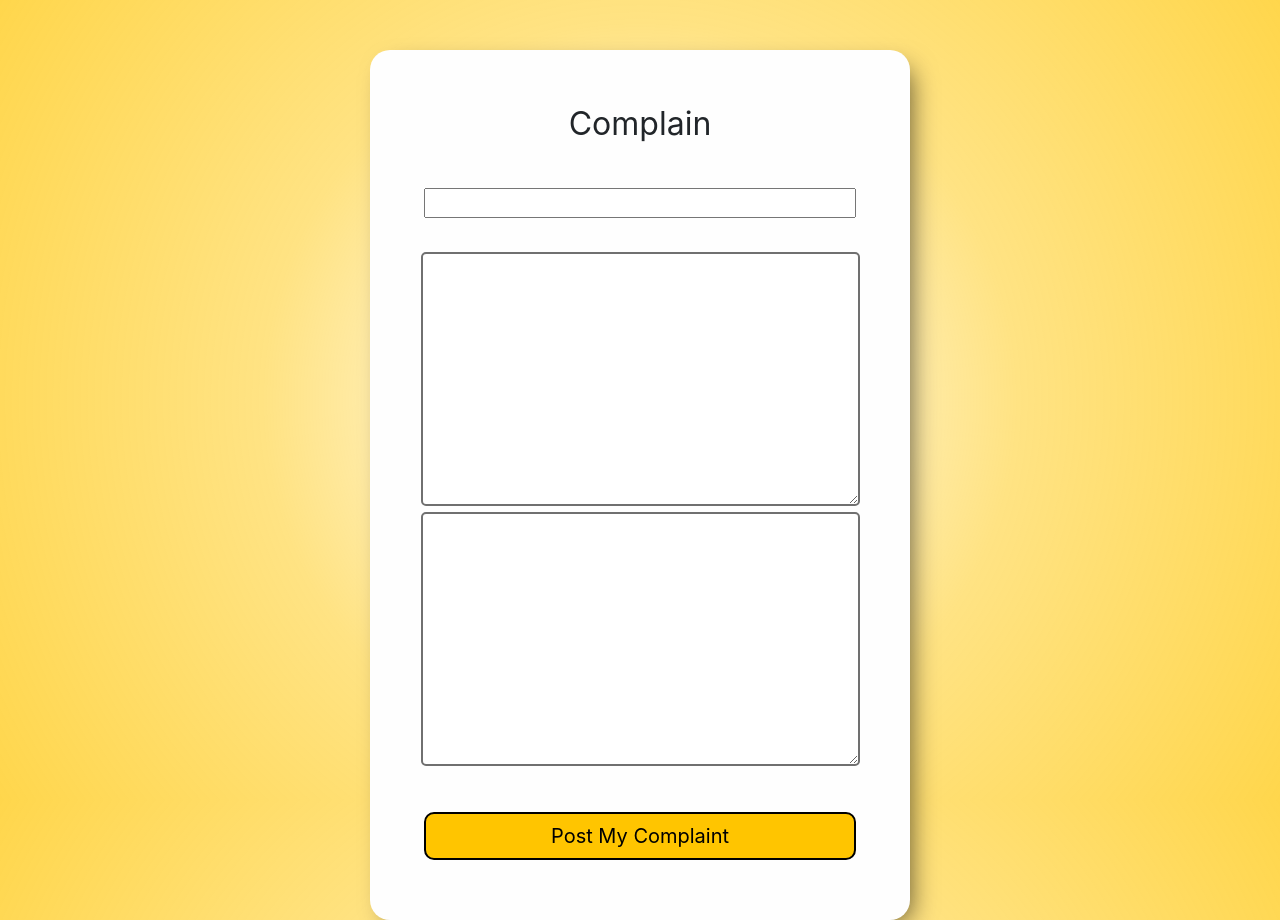
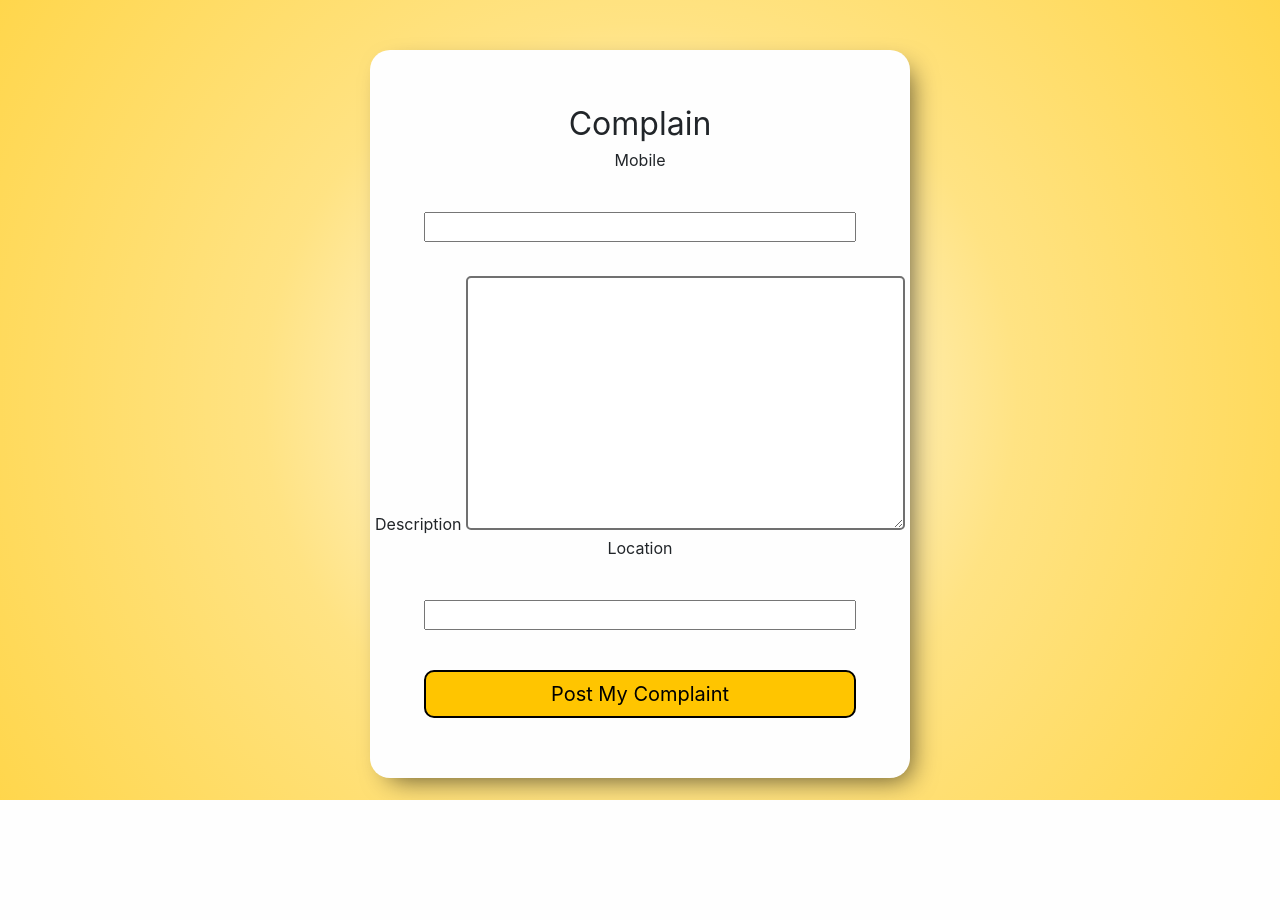
Before and after one commit to CFGIndia20/team-2, a Django app: page /send_complain/ in a window 1280 px wide. After the commit the page ends 800 px from the top, so only its background shows below. Run offline with Django 3.2, Linux system fonts and the light colour scheme; some libraries are stand-ins or nearby versions.

Commit message:
some change in forms of send_comlplaint.html

```diff
--- a/AddComplaint/models.py
+++ b/AddComplaint/models.py
@@ -3,7 +3,7 @@ from django.db import models
 class Complaint(models.Model):
     mobileNumber=models.BigIntegerField()
     description=models.TextField()
-    location=models.TextField()
+    location=models.CharField(max_length=256)
     timeCreated=models.DateTimeField(auto_now=True)
     timeUpdated=models.DateTimeField(auto_now=True )
     status=models.CharField(max_length=256, default='progress',null=True, blank=True)
--- a/janaagraha/templates/janaagraha/send_complain.html
+++ b/janaagraha/templates/janaagraha/send_complain.html
@@ -61,10 +61,13 @@
                         <div id="complain-head">
                             Complain
                         </div>
+                        Mobile
                         {{complaintform.mobileNumber}}
                         <br>
+                        Description
                         {{complaintform.description}}
                         <br>
+                        Location
                         {{complaintform.location}}
 
 
```
